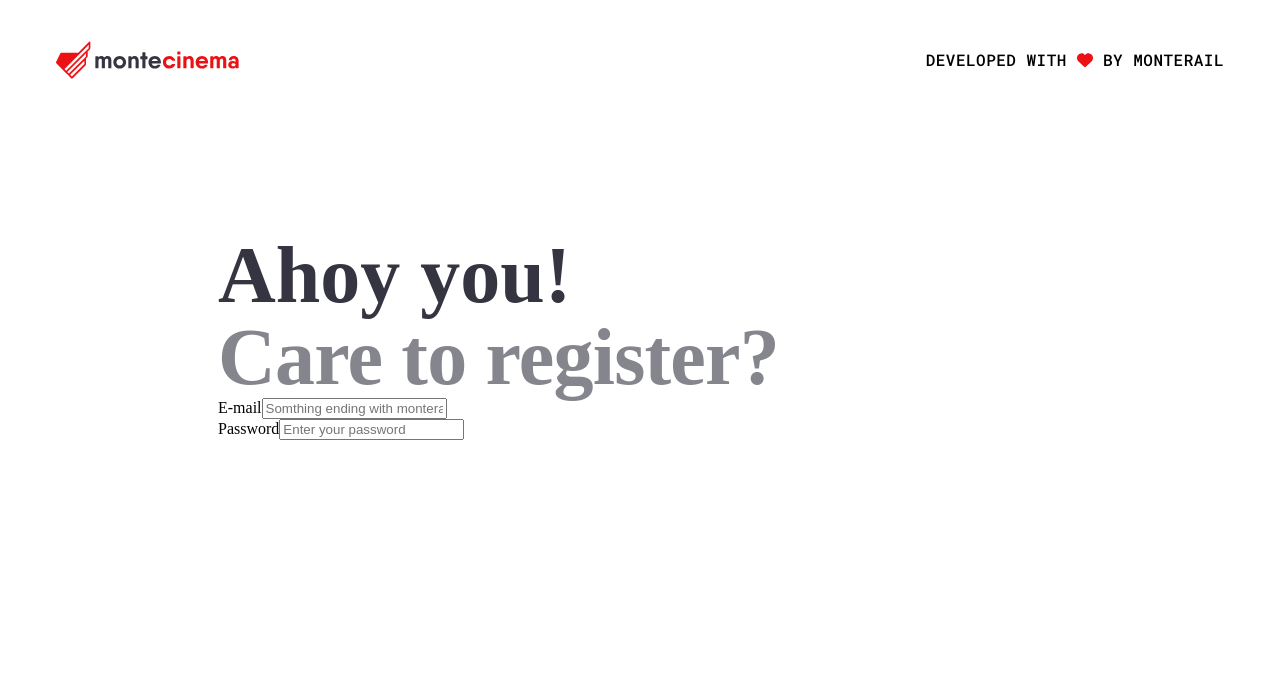
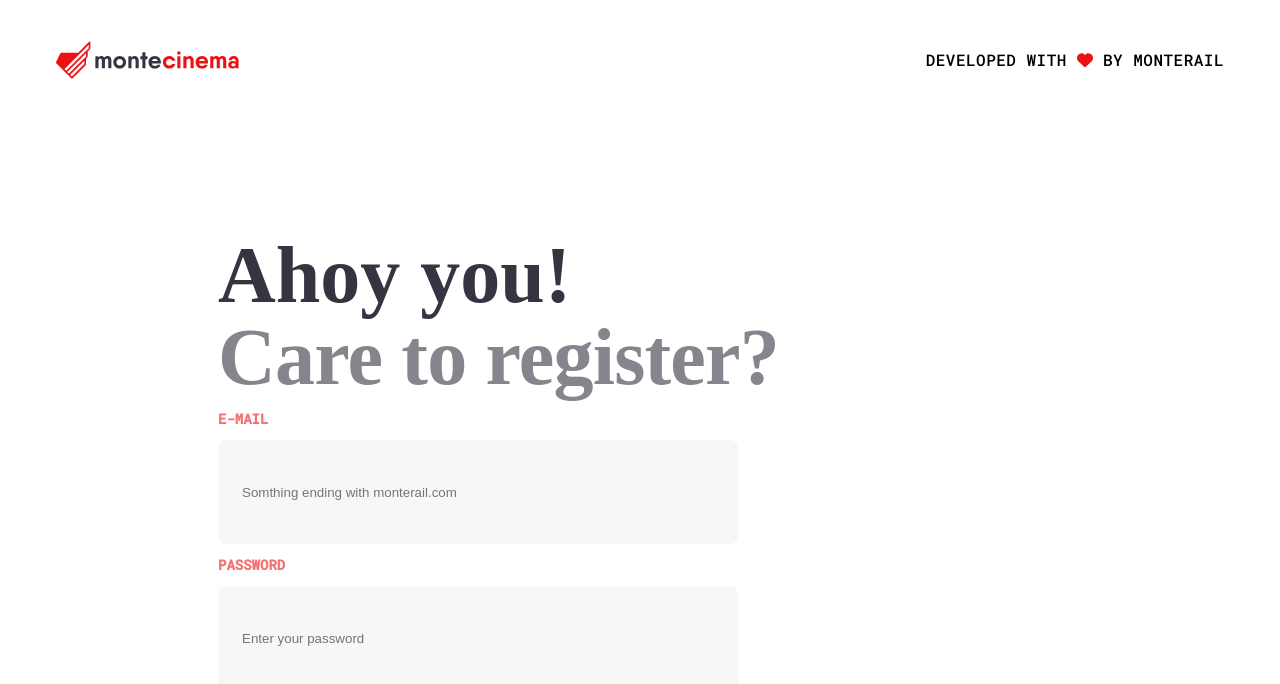
Before and after one commit to martaqh/registration-form, a React (Create React App) app: page / in a window 1280 px wide. Shown: the top 684 px of the page. Built offline with nearby package versions, Linux system fonts and the light colour scheme; a web font is replaced by a local one.

Commit message:
Add InputField component

```diff
--- a/src/components/InputField/InputField.js
+++ b/src/components/InputField/InputField.js
@@ -2,7 +2,7 @@ import styles from './InputField.module.scss'
 
 const InputField = props => {
     return (
-        <div>
+        <div className={styles.inputField}>
             <label>{props.label}</label>
             <input type={props.type} placeholder={props.placeholder}/>
         </div>
--- a/src/components/InputField/InputField.module.scss
+++ b/src/components/InputField/InputField.module.scss
@@ -0,0 +1,33 @@
+@import '../../styles/settings.scss';
+
+.inputField {
+    display: flex;
+    flex-direction: column;
+
+    label {
+        font-family: $font-main;
+        font-weight: 700;
+        font-size: 14px;
+        line-height: 18px;
+        text-transform: uppercase;
+        color: $color-label;
+        margin: 12px 0;
+    }
+
+    input {
+        align-items: center;
+        padding: 24px;
+        gap: 10px;
+        width: 472px;
+        height: 56px;
+        border-radius: 8px;
+        background-color: $color-input-background;
+        border: none;
+
+        ::placeholder {
+            font-family: $font-form;
+            font-size: 18px;
+        }
+    }
+
+}
```
